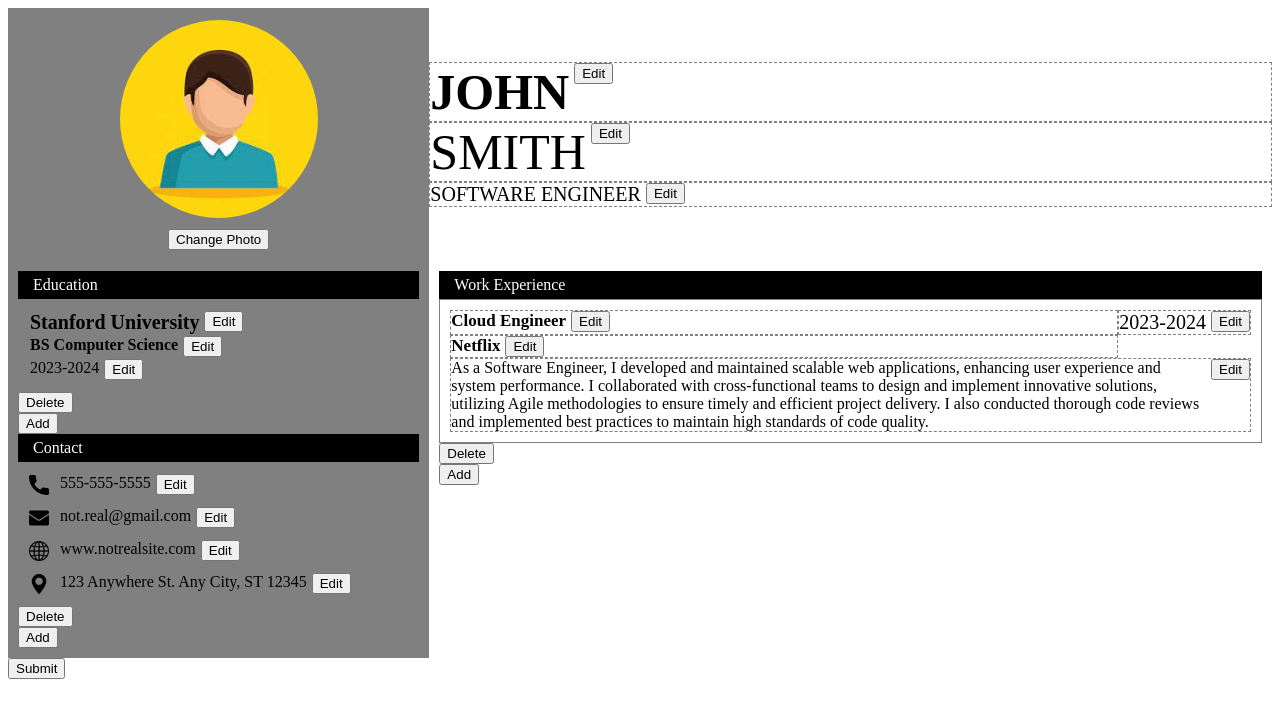
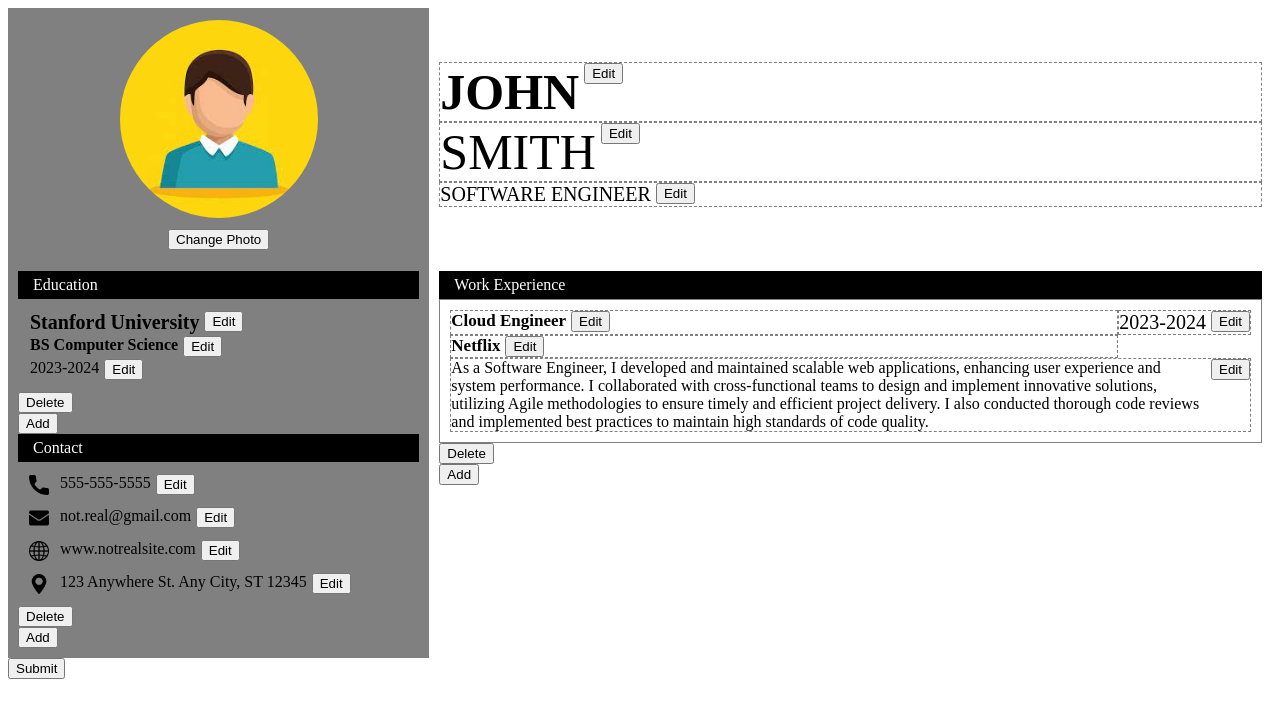
Before and after one commit to Jaizzer/swift-cv, a React (Vite) app: page / in a window 1280 px wide. Shown: the top 718 px of the page. Built offline with nearby package versions, Linux system fonts and the light colour scheme.

Commit message:
feat: Add padding to header content

```diff
--- a/src/index.css
+++ b/src/index.css
@@ -183,6 +183,10 @@ form.image-link label {
     gap: 0px;
 }
 
+.header {
+    padding: 10px;
+}
+
 .editable-div.first-name {
     font-size: 50px;
     font-weight: 600;
```
